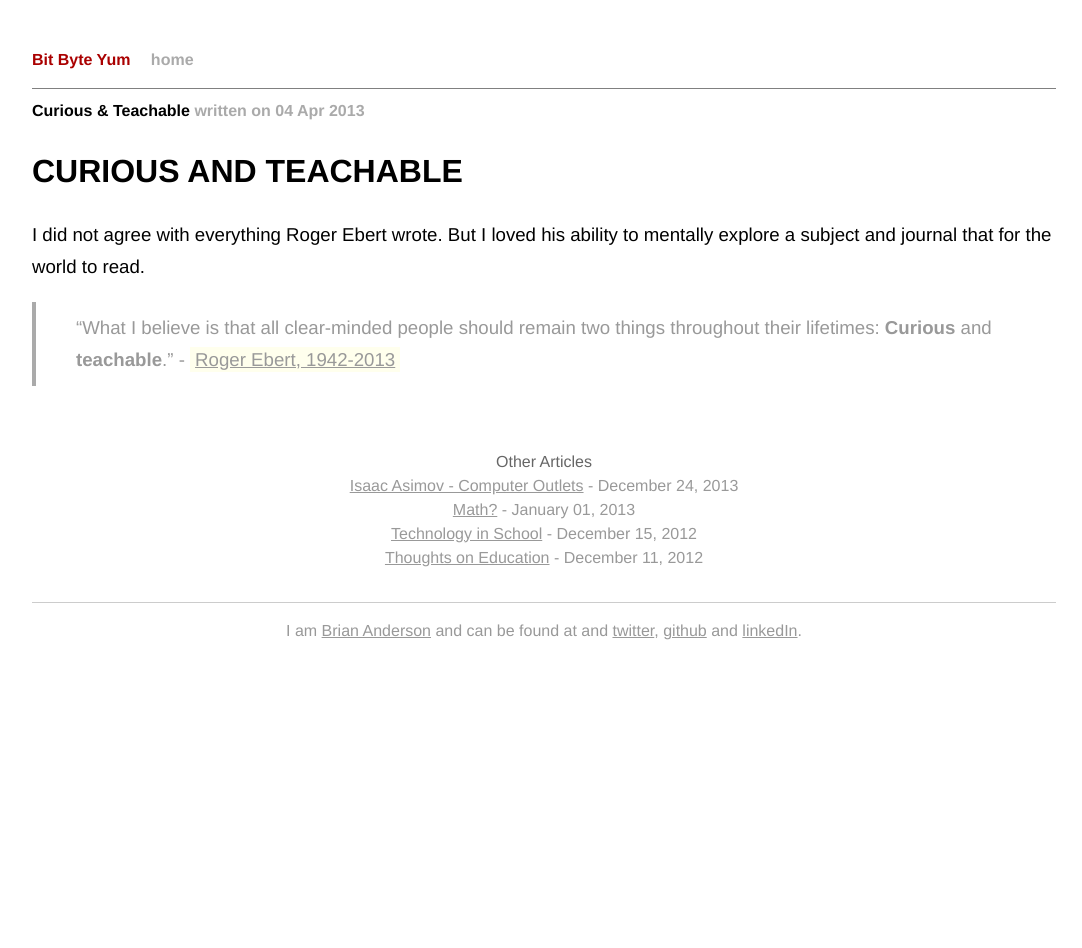
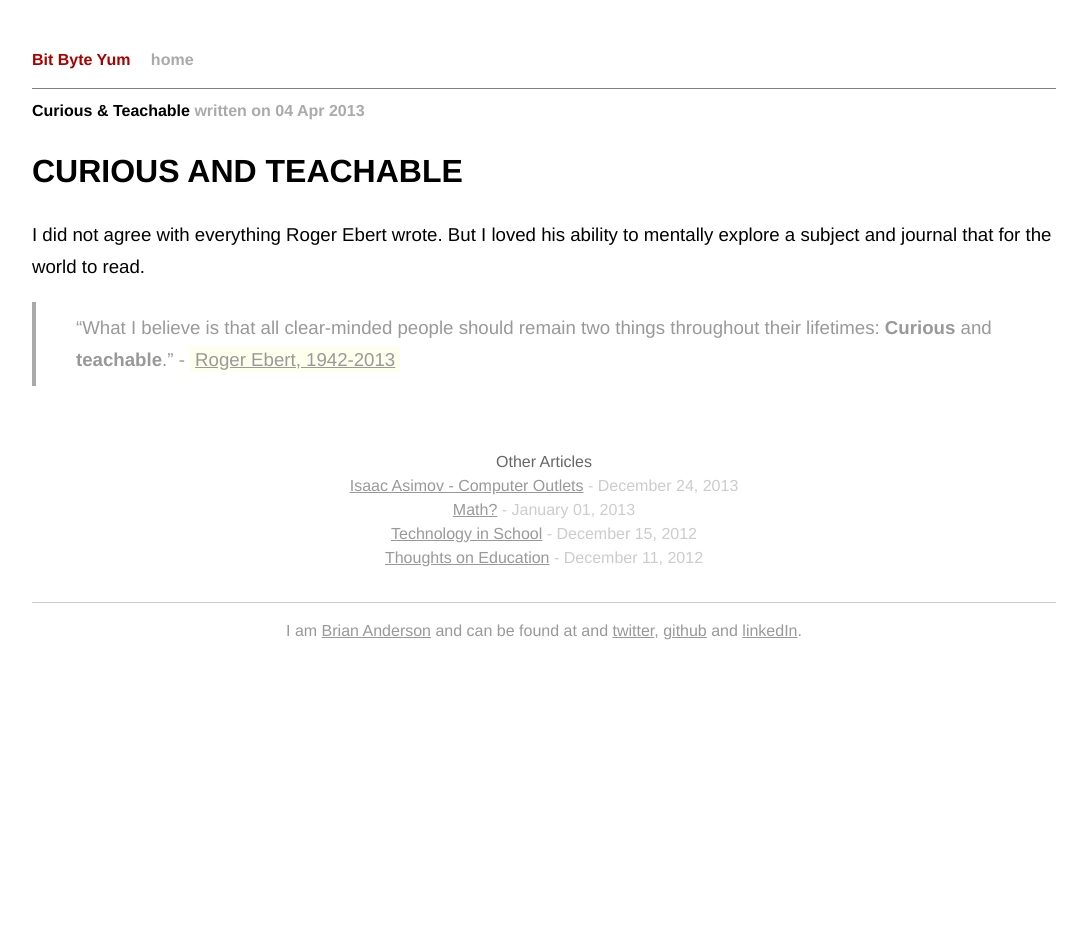
Before and after one commit to banderson623/banderson623.github.com, a Jekyll site: the page built from _posts/2013-04-04-remembering-ebert.md, in a window 1280 px wide. Shown: the whole page, without its empty margins (96-1178 px from the left). Built offline with Jekyll 4.4.1, drawn with Linux system fonts in a browser that asks for light colours.

Commit message:
more responsiveness

```diff
--- a/_layouts/post.html
+++ b/_layouts/post.html
@@ -11,7 +11,7 @@
 <ul class="other_posts">
   {% for p in site.posts %}
       {% if p.url != page.url %}
-        <li><a href="{{ p.url }}">{{ p.title }}</a> - {{p.date | date: "%B %d, %Y" }}</li>
+        <li><a href="{{ p.url }}">{{ p.title }}</a><span class="small_date"> - {{p.date | date: "%b %Y" }}</span><span class="long_date"> - {{p.date | date: "%B %d, %Y" }}</span></li>
       {% endif %}
   {% endfor %}
 </ul>
--- a/css/main.css
+++ b/css/main.css
@@ -292,6 +292,15 @@
     list-style:none;
 }
 
+.other_posts .small_date,
+.other_posts .long_date {
+    color:#ccc;
+}
+
+.other_posts .small_date  {
+    display:none;
+}
+
 @media (max-width: 400px) {
     .site {
         margin:20px;
@@ -319,6 +328,13 @@
         text-align:center;
     }
 
+    .other_posts .small_date {
+        display:inline;
+    }
+    .other_posts .long_date {
+        display:none;
+    }
+
 }
 @media (max-width: 1023px) {
     .site {
```
